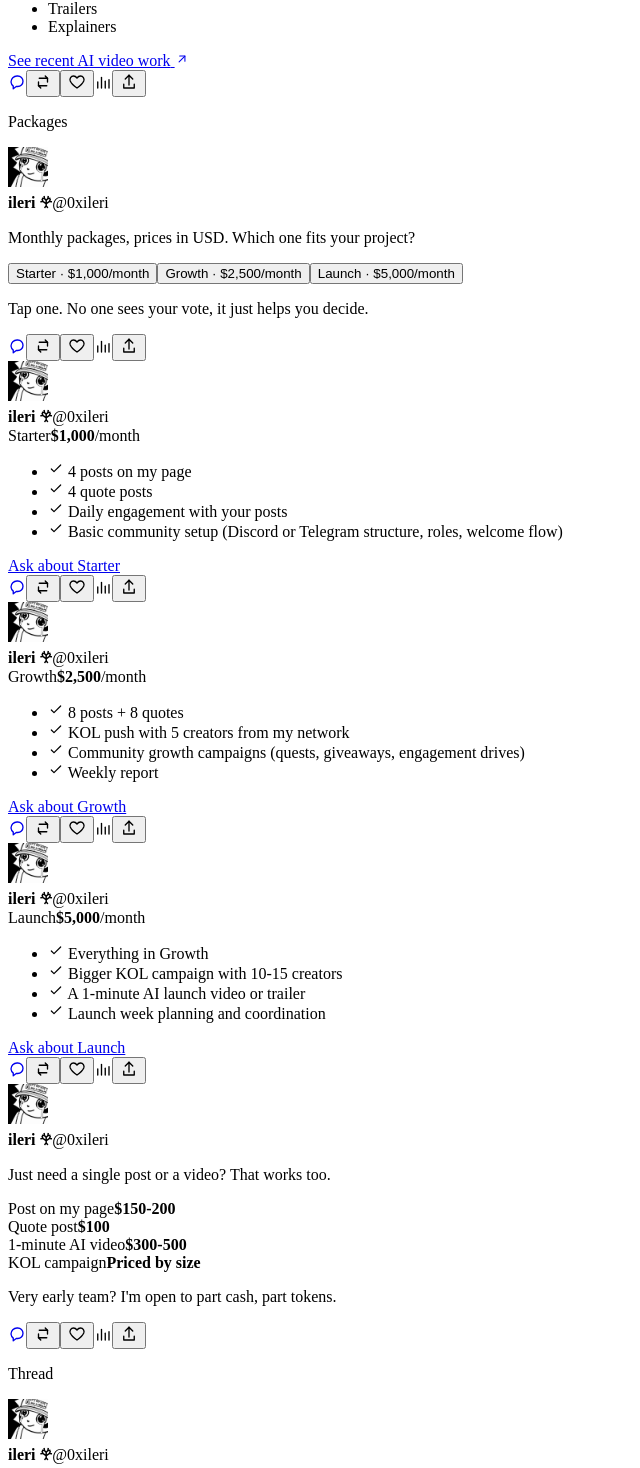
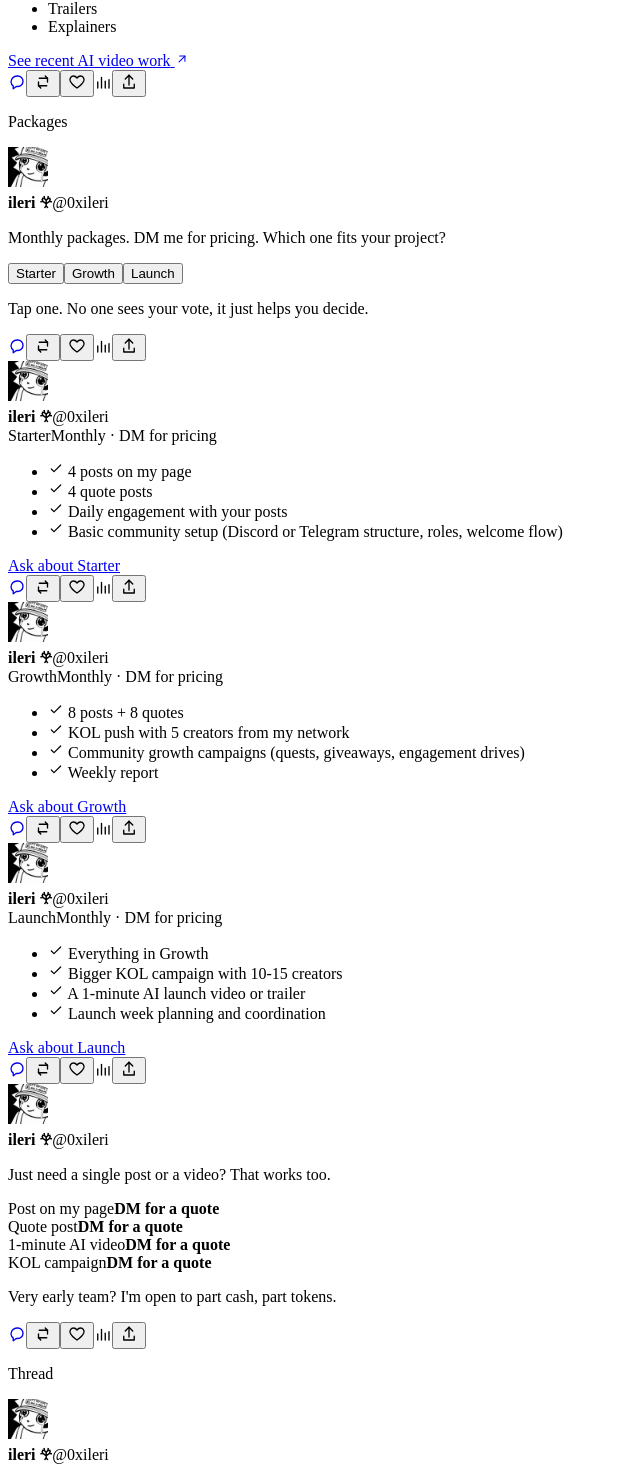
Before and after one commit to 0xileri/ileri-site, a React (Vite) app: page / in a window 1280 px wide. Shown: the part 3601-5069 px from the top of the page, without its empty margins (0-640 px from the left). Built offline with nearby package versions, Linux system fonts and the light colour scheme; the HTML template or start-up script is replaced by a standard one.

Commit message:
Hide all prices from the site; DM for pricing

```diff
--- a/index.html
+++ b/index.html
@@ -22,7 +22,7 @@
     <meta property="og:title" content="ILERI | Growth for early AI and crypto projects" />
     <meta
       property="og:description"
-      content="Posts on my page, KOL campaigns with creators I manage, community setup and AI launch videos. Packages from $1,000 a month. DMs open on X."
+      content="Posts on my page, KOL campaigns with creators I manage, community setup and AI launch videos. DM for pricing. DMs open on X."
     />
     <meta property="og:image" content="https://ileri.lol/og.jpg" />
     <meta property="og:image:width" content="2400" />
--- a/src/App.jsx
+++ b/src/App.jsx
@@ -154,7 +154,7 @@ function Poll() {
       {packages.map((p) => (
         <button key={p.name} className={`poll-opt${pick === p.name ? ' picked' : ''}${pick && pick !== p.name ? ' faded' : ''}`} onClick={() => setPick(p.name)}>
           <span className="poll-fill" style={{ width: pick === p.name ? '100%' : '0%' }} />
-          <span className="poll-label">{p.name} · {p.price}/month</span>
+          <span className="poll-label">{p.name}</span>
           {pick === p.name && <I.Check />}
         </button>
       ))}
@@ -171,7 +171,7 @@ function PackagesBlock() {
   return (
     <section id="packages" aria-label="Packages">
       <Post label="Packages">
-        <p>Monthly packages, prices in USD. Which one fits your project?</p>
+        <p>Monthly packages. DM me for pricing. Which one fits your project?</p>
         <Poll />
       </Post>
       {packages.map((p) => (
@@ -179,7 +179,7 @@ function PackagesBlock() {
           <div className={`card plan${p.featured ? ' plan-featured' : ''}`}>
             <div className="plan-top">
               <span className="plan-name">{p.name}</span>
-              <span className="plan-price"><strong>{p.price}</strong>/month</span>
+              <span className="plan-price">Monthly · DM for pricing</span>
             </div>
             <ul className="checks">{p.items.map((it) => <li key={it}><I.Check /> {it}</li>)}</ul>
             <a className={`btn ${p.featured ? 'btn-accent' : 'btn-outline'} btn-block`} href={X_URL} {...ext}>Ask about {p.name}</a>
@@ -189,7 +189,7 @@ function PackagesBlock() {
       <Post>
         <p>Just need a single post or a video? That works too.</p>
         <div className="card table">
-          {oneOff.map((o) => <div key={o.item}><span>{o.item}</span><strong>{o.price}</strong></div>)}
+          {oneOff.map((o) => <div key={o.item}><span>{o.item}</span><strong>DM for a quote</strong></div>)}
         </div>
         <p className="note">Very early team? I'm open to part cash, part tokens.</p>
       </Post>
--- a/src/data.js
+++ b/src/data.js
@@ -59,7 +59,6 @@ export const services = [
 export const packages = [
   {
     name: 'Starter',
-    price: '$1,000',
     items: [
       '4 posts on my page',
       '4 quote posts',
@@ -69,7 +68,6 @@ export const packages = [
   },
   {
     name: 'Growth',
-    price: '$2,500',
     featured: true,
     items: [
       '8 posts + 8 quotes',
@@ -80,7 +78,6 @@ export const packages = [
   },
   {
     name: 'Launch',
-    price: '$5,000',
     items: [
       'Everything in Growth',
       'Bigger KOL campaign with 10-15 creators',
@@ -91,10 +88,10 @@ export const packages = [
 ]
 
 export const oneOff = [
-  { item: 'Post on my page', price: '$150-200' },
-  { item: 'Quote post', price: '$100' },
-  { item: '1-minute AI video', price: '$300-500' },
-  { item: 'KOL campaign', price: 'Priced by size' },
+  { item: 'Post on my page' },
+  { item: 'Quote post' },
+  { item: '1-minute AI video' },
+  { item: 'KOL campaign' },
 ]
 
 export const steps = [
```
